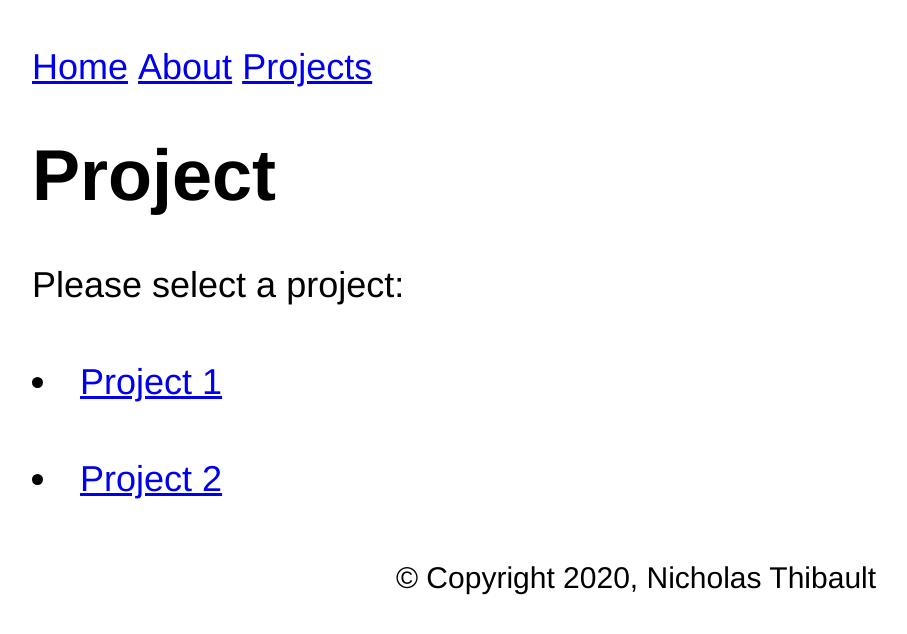
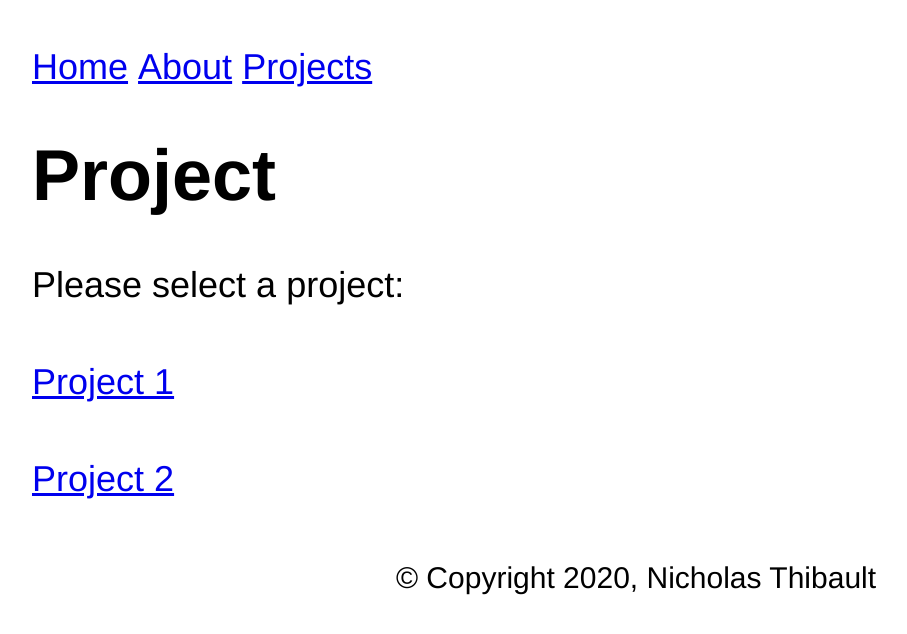
Before and after one commit to abysmallyNeutral/HTML-and-CSS-Introduction, a plain HTML site: page projects.html in a window 1280 px wide. Shown: the whole page, without its empty margins (4-911 px from the left). Drawn offline with Linux system fonts and the light colour scheme.

Commit message:
task: removing <li> from projects.html

```diff
--- a/projects.html
+++ b/projects.html
@@ -20,10 +20,10 @@
             Please select a project:
         </p>
         <p>
-            <li><a href="project1.html">Project 1</a></li>
+            <a href="project1.html">Project 1</a>
         </p>
         <p>
-            <li><a href="project2.html">Project 2</a></li>
+            <a href="project2.html">Project 2</a>
         </p>
     </main>
     <footer>
```
